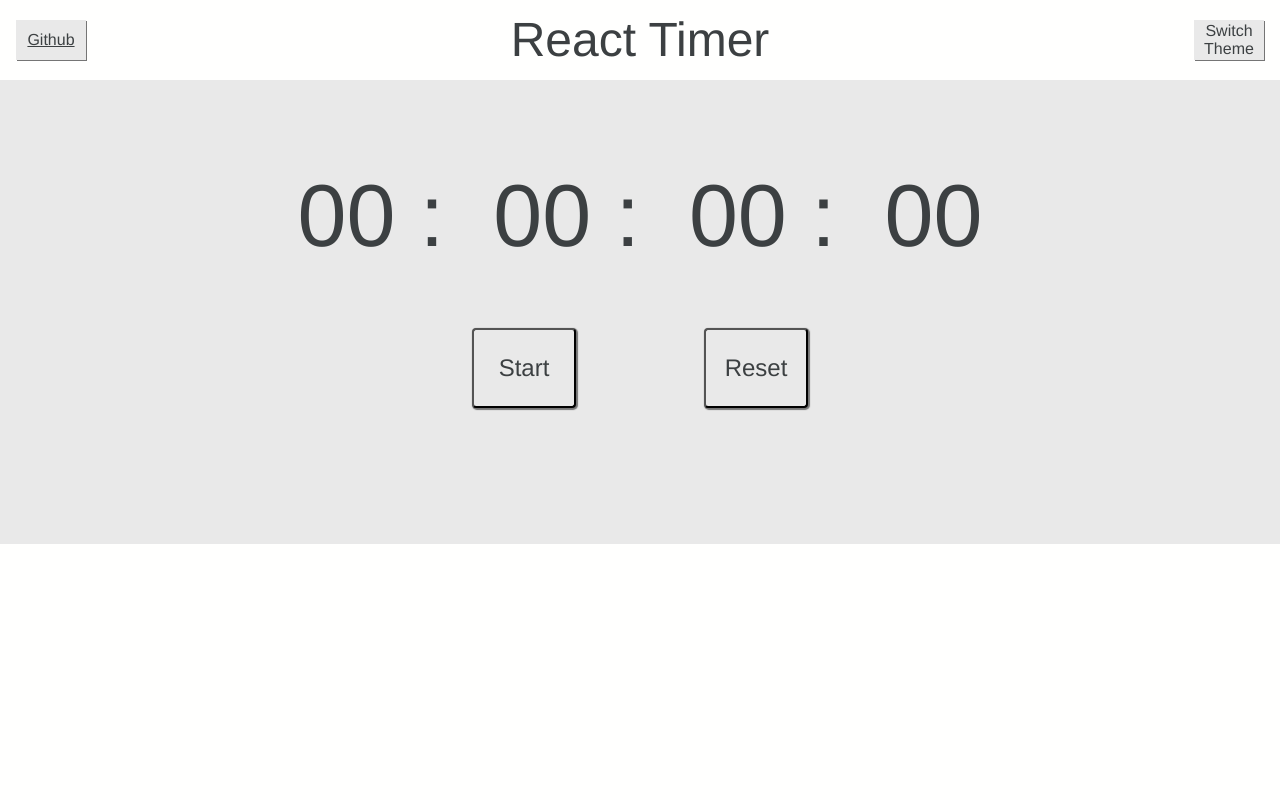
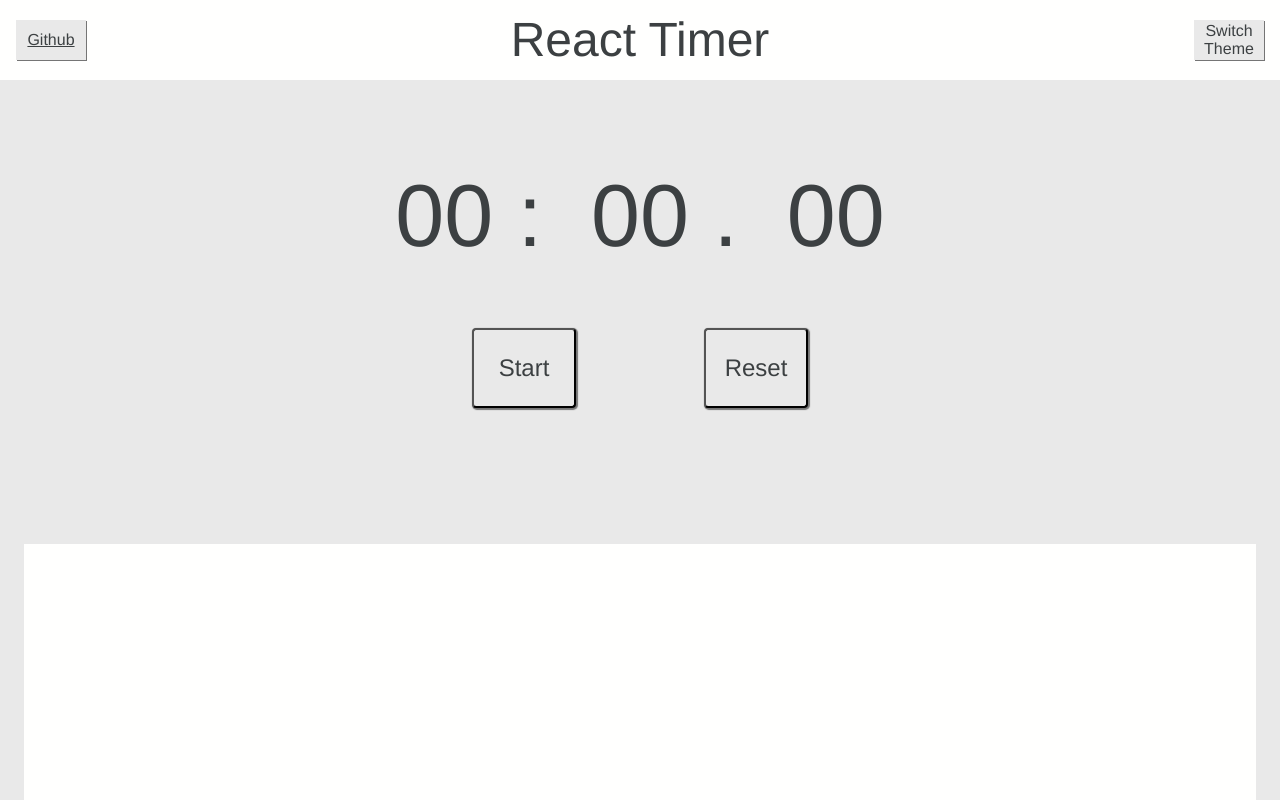
Before and after one commit to Mstanton98/Stopwatch, a React app: page / in a window 1280 px wide. Built offline with nearby package versions, Linux system fonts and the light colour scheme.

Commit message:
fix display shaking

```diff
--- a/src/components/stopwatch/TimeDisplay.tsx
+++ b/src/components/stopwatch/TimeDisplay.tsx
@@ -6,16 +6,14 @@ export interface ITimeDisplayProps {
 }
 
 export const TimeDisplay: React.FC<ITimeDisplayProps> = ({ className, time }) => {
-    const hours = ('0' + Math.floor(time / 3600000)).slice(-2);
     const minutes = ('0' + Math.floor(time / 60000) % 60).slice(-2);
     const seconds = ('0' + Math.floor(time / 1000) % 60).slice(-2);
     const centiseconds = ('0' + Math.floor(time / 10) % 100).slice(-2);
 
     return (
         <time className={className}>
-            {hours} : &nbsp;
             {minutes} : &nbsp;
-            {seconds} : &nbsp;
+            {seconds} . &nbsp;
             {centiseconds}
         </time>
     );
--- a/src/components/stopwatch/WatchContainer.tsx
+++ b/src/components/stopwatch/WatchContainer.tsx
@@ -17,6 +17,8 @@ const useStyles = createUseStyles((theme: ITheme) => ({
     wrapper: {
         display: 'flex',
         flexDirection: 'column',
+        position: 'relative',
+        width: '100%',
     },
 
 }));
```
